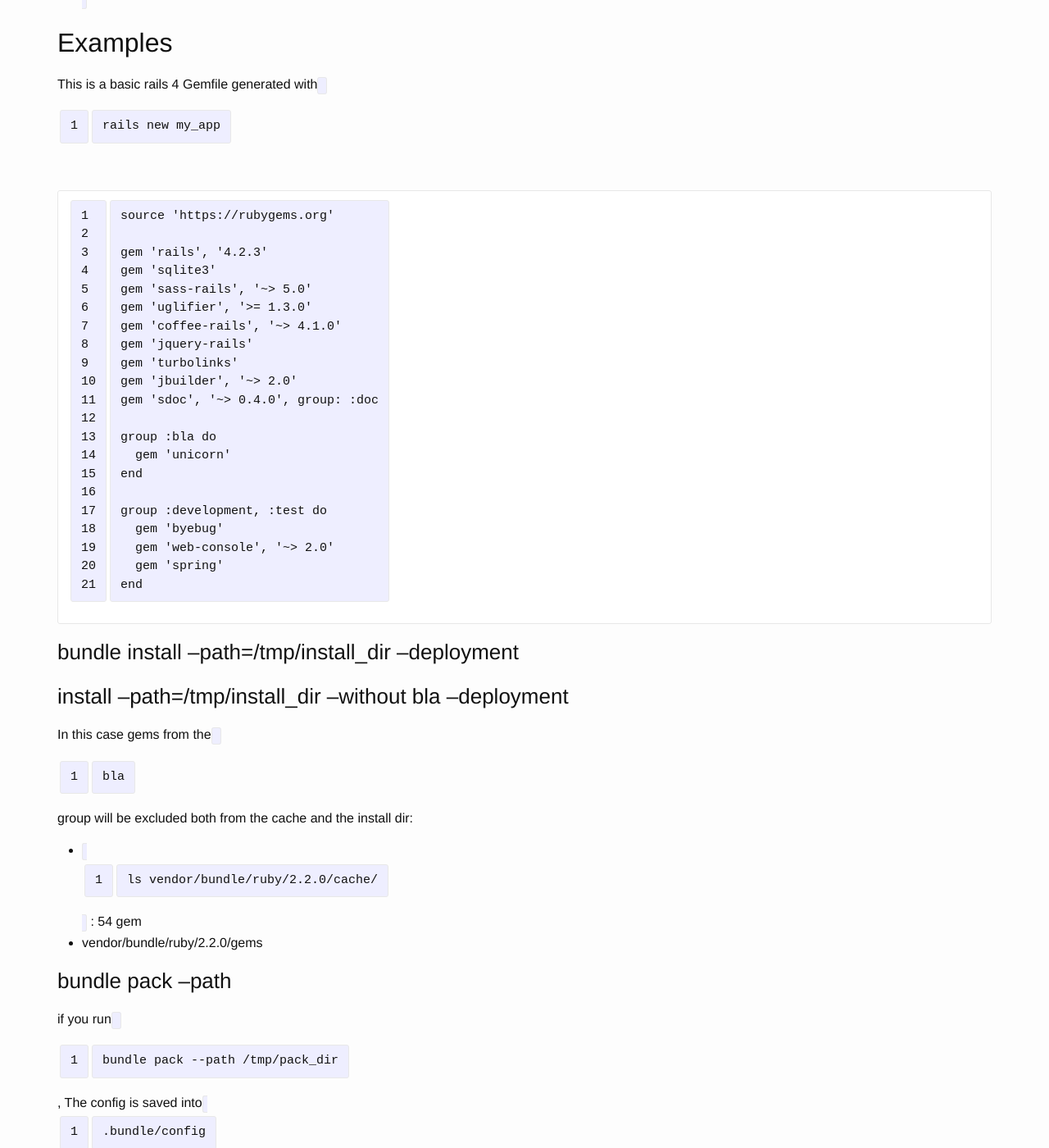
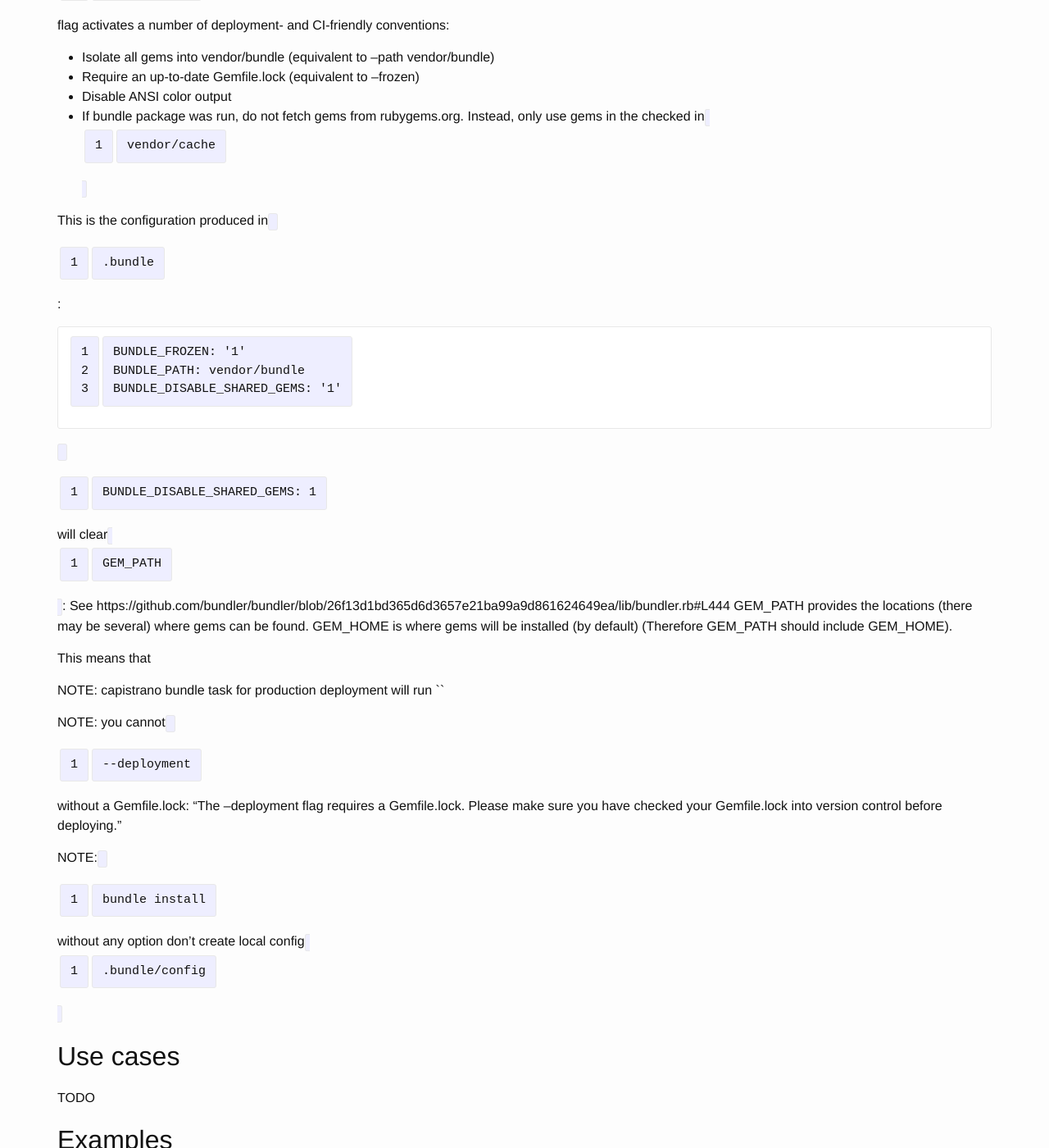
Before and after one commit to breezeight/nicola_blog, a Jekyll site: the page built from _guides/ruby_bundler.markdown, in a window 1280 px wide and 1400 px high, scrolled down 8016 px. Shown: the whole window at 82% size. Built offline with Jekyll 4.4.1, drawn with Linux system fonts in a browser that asks for light colours; some of the changed text lies outside the part shown.

Commit message:
Bundler: more about bundle install --deployment

```diff
--- a/_guides/ruby_bundler.markdown
+++ b/_guides/ruby_bundler.markdown
@@ -1,6 +1,6 @@
 ---
 layout: post
-title: "Ruby: Bundler"
+title: "Ruby: Bundler, gem and Rubygems"
 date: 2014-04-20 09:31:50 +0200
 comments: true
 categories: ["ruby"]
@@ -62,7 +61,6 @@ When you install a gem to the system, Rubygems creates wrappers for every execut
 When you run an executable from the command line without bundle exec, this wrapper invokes Rubygems, which then uses the normal Rubygems activation mechanism to invoke the gem's executable.
 
 
-
 # How does Rails use Bundler?
 
 tl;dr : In `config/application.rb` Rails does `Bundler.require(*Rails.groups)`, where by default Rails.groups is:
@@ -79,6 +77,7 @@ REF: http://yehudakatz.com/2011/05/30/gem-versioning-and-bundler-doing-it-right/
 As of Rails 3.0, the executable simply looks for a `script/rails` file, and execs that file. The generated script/rails loads the local boot environment, which invokes bundler immediately
 
 NOTE: not sure for rails 4
+
 
 # Gemfile and Gemfile.lock documentation
 
@@ -97,7 +96,6 @@ In this example, without the option it would require `rack-cache`, which is not
 * Is the Gemfile.lock affected by `--with` and `--without` bundle install options? NO:
   * All gems of every group will be added to the Gemfile.lock, regardless the option you specify
   * instead  `--with` and `--without` will affect your local config `.bundle/config` ---->>>> TODO: how does this affect the load path on `budle.setup` ??
-
 
 
 # Bundle configuration
@@ -127,20 +125,25 @@ Ref: http://bundler.io/v1.2/bundle_config.html
 * `BUNDLE_PATH`: The location on disk to install gems. Defaults to $GEM_HOME in development and vendor/bundle when --deployment is used.
 
 
-# Bundle Install and Package
+# Bundle Package command
+
+* http://bundler.io/bundle_package.html
+* bundle help package
+
+The package command will copy the .gem files for your gems in the bundle into ./vendor/cache. Afterward, when you run bundle install, Bundler will use the gems in the cache in preference to the ones on rubygems.org.
+
+* `bundle pack` don't have the option to exclude groups of gems, it always cache and/or install all gems listed in the Gemfile
+
+
+
+# Bundle Install command
 
 Ref:
 
-* http://bundler.io/bundle_package.html
 * http://bundler.io/v1.10/bundle_install.html
 
-The package command will copy the .gem files for your gems in the bundle into ./vendor/cache. Afterward, when you run bundle install, Bundler will use the gems in the cache in preference to the ones on rubygems.org.
-
-
-* `bundle pack` don't have the option to exclude groups of gems, it always cache and/or install all gems listed in the Gemfile
 
 * `--with` and `--without` will affect your local config `.bundle/config` ---->>>> TODO: how does this affect the load path on `budle.setup` ??
-
 
 
 The `--deployment` flag activates a number of deployment- and CI-friendly conventions:
@@ -149,6 +152,32 @@ The `--deployment` flag activates a number of deployment- and CI-friendly conven
 * Require an up-to-date Gemfile.lock (equivalent to --frozen)
 * Disable ANSI color output
 * If bundle package was run, do not fetch gems from rubygems.org. Instead, only use gems in the checked in `vendor/cache`
+
+This is the configuration produced in `.bundle`:
+
+~~~
+BUNDLE_FROZEN: '1'
+BUNDLE_PATH: vendor/bundle
+BUNDLE_DISABLE_SHARED_GEMS: '1'
+~~~
+
+`BUNDLE_DISABLE_SHARED_GEMS: 1` will clear `GEM_PATH`:
+See https://github.com/bundler/bundler/blob/26f13d1bd365d6d3657e21ba99a9d861624649ea/lib/bundler.rb#L444
+GEM_PATH provides the locations (there may be several) where gems can be found.
+GEM_HOME is where gems will be installed (by default) (Therefore GEM_PATH should include GEM_HOME).
+
+This means that
+
+NOTE: capistrano bundle task for production deployment will run ``
+
+
+NOTE: you cannot `--deployment` without a Gemfile.lock: "The --deployment flag requires a Gemfile.lock. Please make sure you have checked your Gemfile.lock into version control before deploying."
+
+NOTE: `bundle install` without any option don't create local config `.bundle/config`
+
+## Use cases
+
+TODO
 
 ## Examples
 
@@ -236,6 +265,27 @@ The resulting path directory is:
 
 ~~~
 
+# Rubygems
+
+TODO: what does `require rubygems` ?
+
+REF: http://guides.rubygems.org/patterns/
+
+At its core, RubyGems exists to help you manage Ruby’s $LOAD_PATH, which is how the require statement picks up new code. There’s several things you can do to make sure you’re loading code the right way.
+
+
+* Every gem you have installed gets its lib directory appended onto your $LOAD_PATH. This means any file on the top level of the lib directory could get required.
+*
+
+
+## Require rubygems is an antipatter
+
+REF: http://2ndscale.com/rtomayko/2009/require-rubygems-antipattern
+
+## Best Practices
+
+* Gems should not have to use __FILE__ to bring in other Ruby files in your gem
+* Gems should not change the $LOAD_PATH variable.
 
 # FAQ
 
```
Also changed, not shown: other parts of _guides/ruby_bundler.markdown (+3 -4 lines).
